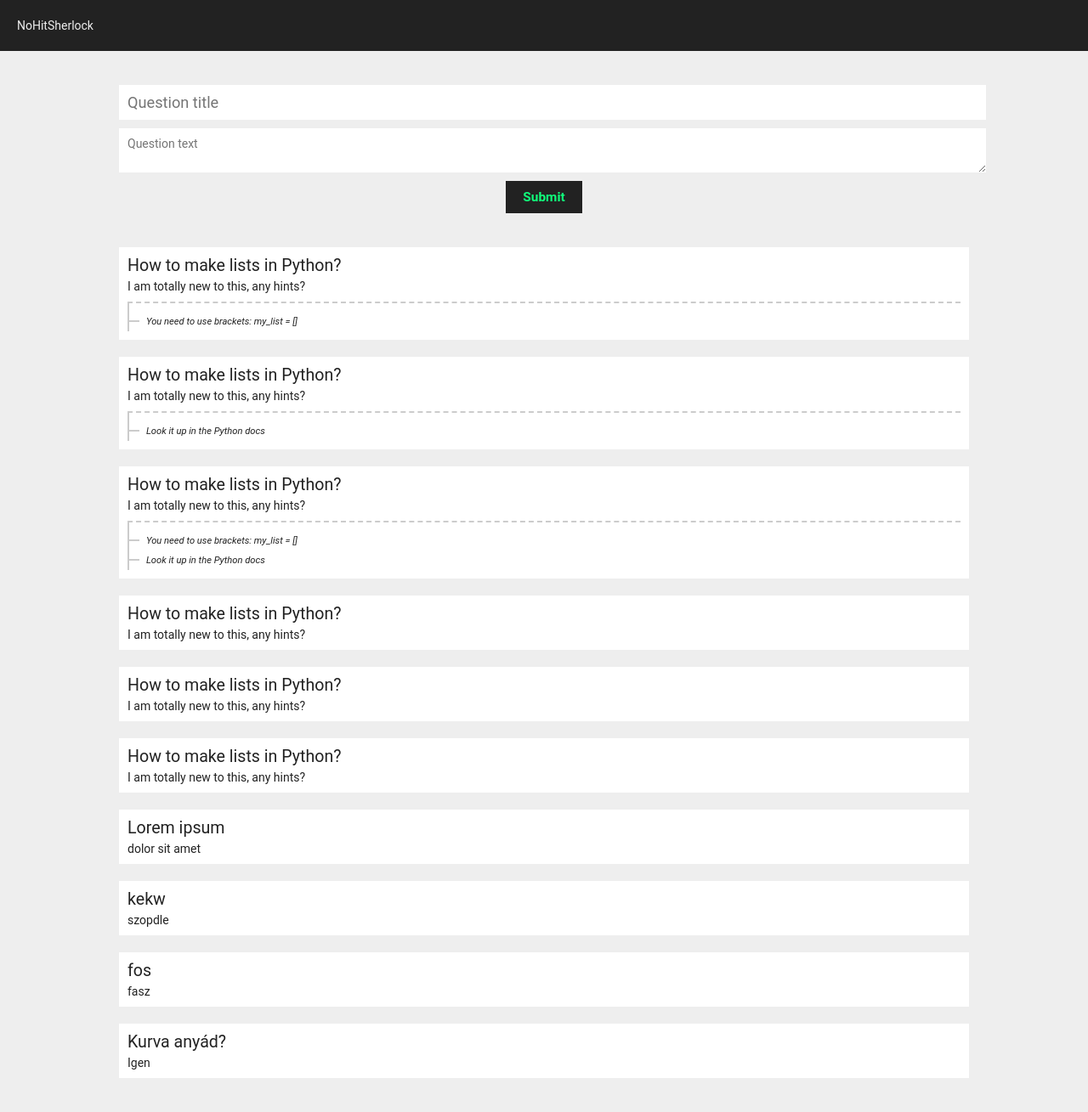
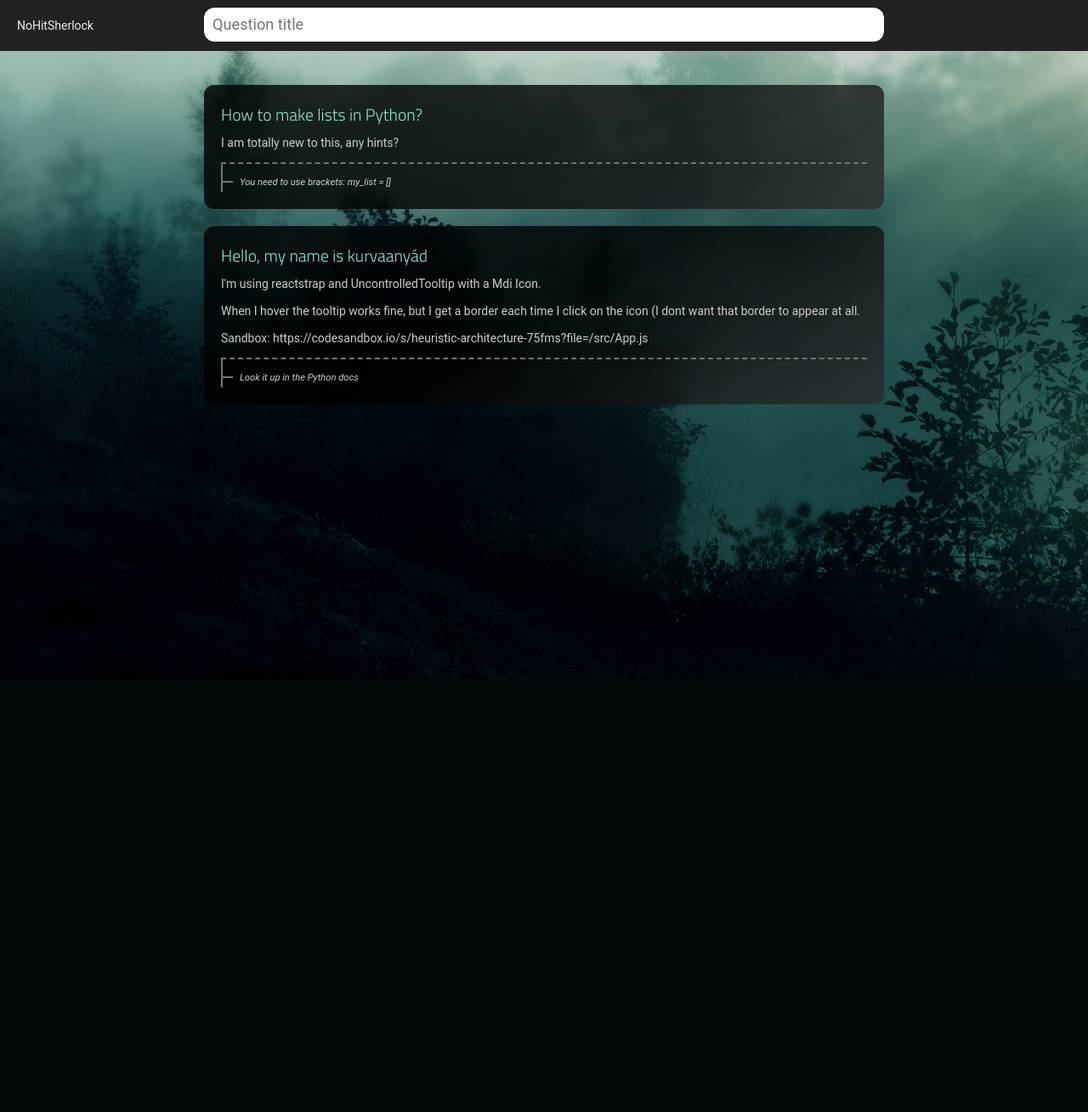
Before and after one commit to CodecoolGlobal/ask-mate-1-python-kovacsalex95, a Flask app: page / in a window 1280 px wide. Shown: the whole page at 85% size. After the commit the page ends 800 px from the top, so only its background shows below. Run offline with Flask 2, Linux system fonts and the light colour scheme.

Commit message:
ui changes

```diff
--- a/model/answers.py
+++ b/model/answers.py
@@ -64,7 +64,7 @@ def add_answer(question_id, answer_data):
 
     new_answer_data['id'] = new_answer_id
     new_answer_data['question_id'] = question_id
-    new_answer_data['message'] = answer_data['message']
+    new_answer_data['message'] = answer_data['message'].replace('\n', '<br>')
     # todo: image
 
     answers[new_answer_id] = new_answer_data
@@ -77,7 +77,7 @@ def edit_answer(answer_id, answer_data):
 
     new_answer_data = get_answer(answer_id)
 
-    new_answer_data['message'] = answer_data['message']
+    new_answer_data['message'] = answer_data['message'].replace('\n', '<br>')
     # todo: image
 
     answers[answer_id] = new_answer_data
--- a/model/data/question.csv
+++ b/model/data/question.csv
@@ -1,11 +1,3 @@
 id,submission_time,view_number,vote_number,title,message,image
 1,1493368154,29,7,How to make lists in Python?,"I am totally new to this, any hints?",
-2,1493368154,29,7,How to make lists in Python?,"I am totally new to this, any hints?",
-3,1493368154,29,7,How to make lists in Python?,"I am totally new to this, any hints?",
-4,1493368154,29,7,How to make lists in Python?,"I am totally new to this, any hints?",
-5,1493368154,29,7,How to make lists in Python?,"I am totally new to this, any hints?",
-6,1493368154,29,7,How to make lists in Python?,"I am totally new to this, any hints?",
-7,0,0,0,Lorem ipsum,dolor sit amet,
-8,0,0,0,kekw,szopdle,
-9,0,0,0,fos,fasz,
-10,0,0,0,Kurva anyád?,Igen,
+2,0,0,0,"Hello, my name is kurvaanyád","I'm using reactstrap and UncontrolledTooltip with a Mdi Icon.<br><br>When I hover the tooltip works fine, but I get a border each time I click on the icon (I dont want that border to appear at all.<br><br>Sandbox: https://codesandbox.io/s/heuristic-architecture-75fms?file=/src/App.js",
--- a/model/questions.py
+++ b/model/questions.py
@@ -54,7 +54,7 @@ def add_question(question_data):
 
     new_question_data['id'] = new_question_id
     new_question_data['title'] = question_data['title']
-    new_question_data['message'] = question_data['message']
+    new_question_data['message'] = question_data['message'].replace('\n', '<br>')
     # todo: image
 
     questions[new_question_id] = new_question_data
@@ -68,7 +68,7 @@ def edit_question(question_id, question_data):
     new_question_data = get_question(question_id)
 
     new_question_data['title'] = question_data['title']
-    new_question_data['message'] = question_data['message']
+    new_question_data['message'] = question_data['message'].replace('\n', '<br>')
     # todo: image
 
     questions[question_id] = question_data
--- a/static/style.css
+++ b/static/style.css
@@ -1,14 +1,24 @@
+@import url('https://fonts.googleapis.com/css2?family=Lexend:wght@300&family=Titillium+Web:wght@300&display=swap');
+
 :root {
     /* sizes */
     --header-height: 60px;
+    --content-width: 800px;
 
     /* colors */
+    --palette-1: #d83f87;
+    --palette-2: #2a1b3d;
+    --palette-3: #44318d;
+    --palette-4: #e98074;
+    --palette-5: #9dabaf;
+
     --color-dark: #222;
-    --color-border: #ccc;
+    --color-dark2: #484545;
+    --color-border: #737373;/*#ccc;*/
     --color-bright: #eee;
+    --color-middle: #dadada;
     --color-extrabright: #fff;
-    --color-dark-highlight: #10ff7b;
-    --color-bright-highlight: #2a945a;
+    --color-dark-highlight: #36eac0;
 }
 
 * {
@@ -18,6 +28,7 @@
     outline: 0;
     font-size: 14px;
     font-family: Roboto, sans-serif;
+    box-sizing: border-box;
 }
 
 .hidden {
@@ -25,8 +36,13 @@
 }
 
 body {
-    background: var(--color-bright);
-    color: var(--color-dark);
+    background: var(--color-dark2);
+    color: var(--color-bright);
+    background-image: url('/static/bg.jpg');
+    background-position: center;
+    background-attachment: fixed;
+    background-repeat: no-repeat;
+    background-size: cover;
 }
 
 div#wrapper {
@@ -47,31 +63,122 @@ div#header > * {
     display: inline-block;
     line-height: var(--header-height);
     padding: 0 20px;
+    vertical-align: top;
 }
 
 div#content {
     width: 100%;
-    max-width: 1000px;
+    max-width: var(--content-width);
     margin: 0 auto;
-    padding: 40px 10px;
+    padding: 40px 0px;
 }
 
 div#new-question {
-    margin-bottom: 40px;
+    padding: 0;
+    position: fixed;
+    left: 50%;
+    transform: translateX(-50%);
+    width: 100%;
+    max-width: var(--content-width);
 }
 
-div#new-question > form > * {
-    display: block;
-}
-
-div#new-question > form > *:not(button) {
-    width: 100%;
-    margin-bottom: 10px;
-    padding: 10px;
+div#new-question > form {
+    position: relative;
 }
 
 div#new-question > form > input[name="question-title"] {
+    width: 100%;
+    padding: 0px 10px;
     font-size: 1.3em;
+    height: calc(var(--header-height) - 20px);
+    outline: 10px solid var(--color-dark);
+    position: relative;
+    z-index: 10000;
+    -webkit-border-radius: 12px;
+    -moz-border-radius: 12px;
+    border-radius: 12px;
+    transition: all ease-in 0.1s;
+}
+
+div#new-question > form:focus-within > input[name="question-title"] {
+    -webkit-border-bottom-right-radius: 0px;
+    -webkit-border-bottom-left-radius: 0px;
+    -moz-border-radius-bottomright: 0px;
+    -moz-border-radius-bottomleft: 0px;
+    border-bottom-right-radius: 0px;
+    border-bottom-left-radius: 0px;
+    margin: 0 10px;
+    width: calc(100% - 20px);
+}
+
+div#new-question > form > .slider {
+    position: absolute;
+    top: -200%;
+    transition: all ease-in 0.2s;
+    width: 100%;
+    padding: 0 10px 10px;
+    background: var(--color-dark);
+    -webkit-box-shadow: 0px 10px 23px 0px rgba(0, 0, 0, 0);
+    -moz-box-shadow: 0px 10px 23px 0px rgba(0,0,0,0);
+    box-shadow: 0px 10px 23px 0px rgba(0, 0, 0, 0);
+    opacity: 0;
+}
+
+div#new-question > form:focus-within > .slider {
+    -webkit-box-shadow: 0px 10px 23px 0px rgba(0, 0, 0, 0.6);
+    -moz-box-shadow: 0px 10px 23px 0px rgba(0,0,0,0.6);
+    box-shadow: 0px 10px 23px 0px rgba(0, 0, 0, 0.6);
+    top: var(--header-height);
+    opacity: 1;
+    -webkit-border-bottom-right-radius: 12px;
+    -webkit-border-bottom-left-radius: 12px;
+    -moz-border-radius-bottomright: 12px;
+    -moz-border-radius-bottomleft: 12px;
+    border-bottom-right-radius: 12px;
+    border-bottom-left-radius: 12px;
+}
+
+div#new-question > form > .slider > * {
+    padding: 0;
+    display: block;
+    width: 100%;
+    transform: scale(0);
+    transition: all ease-in 0.3s;
+    opacity: 0;
+    transition-delay: 0.2s;
+}
+
+div#new-question > form:focus-within > .slider > * {
+    transform: scale(1);
+    opacity: 1;
+}
+
+div#new-question > form > .slider > textarea {
+    padding: 10px !important;
+    width: 100%;
+    line-height: 1.1em;
+    height: calc(1.1em * 10 + 20px);
+}
+
+div#new-question > form > .slider > button {
+    padding: 10px 0;
+    margin-top: 10px;
+    background: var(--color-dark-highlight);
+    color: var(--color-dark);
+    font-weight: bold;
+    font-size: 1.1em;
+    cursor: pointer;
+    -webkit-border-bottom-right-radius: 12px;
+    -webkit-border-bottom-left-radius: 12px;
+    -moz-border-radius-bottomright: 12px;
+    -moz-border-radius-bottomleft: 12px;
+    border-bottom-right-radius: 12px;
+    border-bottom-left-radius: 12px;
+}
+
+div#new-question > form > .slider > button:hover {
+    background: var(--color-dark);
+    color: var(--color-dark-highlight);
 }
 
 div#new-question > form > button {
@@ -90,14 +197,22 @@ div#new-question > form > button:hover {
     opacity: 0.9;
 }
 
-div#new-question > form > *:not(button):focus {
-    outline: 2px solid var(--color-bright-highlight);
-}
-
 #question-list > .question {
     margin-bottom: 20px;
-    padding: 10px;
-    background: var(--color-extrabright);
+    padding: 20px;
+    background: var(--color-middle);
+    color: var(--color-dark);
+    -webkit-border-radius: 12px;
+    -moz-border-radius: 12px;
+    border-radius: 12px;
+    transition: all ease-in 0.1s;
+    color: #ccc;
+    background: -moz-linear-gradient(-30deg, rgba(0,0,0,0.8) 0%, rgba(0,0,0,0.78) 49%, rgba(43,43,43,0.75) 100%);
+    background: -webkit-linear-gradient(-30deg, rgba(0,0,0,0.8) 0%,rgba(0,0,0,0.78) 49%,rgba(43,43,43,0.75) 100%);
+    background: linear-gradient(150deg, rgba(0,0,0,0.8) 0%,rgba(0,0,0,0.78) 49%,rgba(43,43,43,0.75) 100%);
+    filter: progid:DXImageTransform.Microsoft.gradient( startColorstr='#cc000000', endColorstr='#bf2b2b2b',GradientType=1 );
+    backdrop-filter: blur(5px);
+    font-family: 'Lexend', sans-serif;
 }
 
 #question-list > .question:last-child {
@@ -105,13 +220,15 @@ div#new-question > form > *:not(button):focus {
 }
 
 #question-list > .question > .title {
+    font-family: 'Titillium Web', sans-serif;
     font-size: 1.4em;
-    margin-bottom: 5px;
+    margin-bottom: 10px;
     display: block;
+    color: #8de8d4;
 }
 
 #question-list > .question > .answers {
-    margin-top: 10px;
+    margin-top: 15px;
     border-top: 2px dashed var(--color-border);
 }
 
--- a/templates/main.html
+++ b/templates/main.html
@@ -1,21 +1,14 @@
 {% extends "template.html" %}
 {% block title %}Home{% endblock %}
 {% block content %}
-<div id="new-question">
-    <form action="/add-question" method="post">
-        <input name="question-title" type="text" placeholder="Question title" />
-        <textarea name="question-message" placeholder="Question text"></textarea>
-        <button type="submit">Submit</button>
-    </form>
-</div>
 <div id="question-list">
     {% for question in data %}
     <div class="question">
         <label class="title">{{ data[question].title }}</label>
-        <div class="message">{{ data[question].message }}</div>
+        <div class="message">{{ data[question].message|safe }}</div>
         <div class="answers {{ data[question].answers_class }}">
             {% for answer in data[question].answers %}
-            <div class="answer">{{ answer.message }}</div>
+            <div class="answer">{{ answer.message|safe }}</div>
             {% endfor %}
         </div>
     </div>
--- a/templates/template.html
+++ b/templates/template.html
@@ -11,6 +11,16 @@
         <div id="wrapper">
             <div id="header">
                 <label class="site-name">NoHitSherlock</label>
+                <div id="new-question">
+                    <form action="/add-question" method="post">
+                        <input name="question-title" type="text" placeholder="Question title" autocomplete="off" required/>
+
+                        <div class="slider">
+                            <textarea name="question-message" placeholder="Question text" required></textarea>
+                            <button type="submit">Submit</button>
+                        </div>
+                    </form>
+                </div>
                 {% block menuitems %}{% endblock %}
             </div>
             <div id="content">
```
Also changed, not shown: sample_data/question.csv (line endings or trailing spaces), static/bg.jpg (added), static/bg.png (added).
